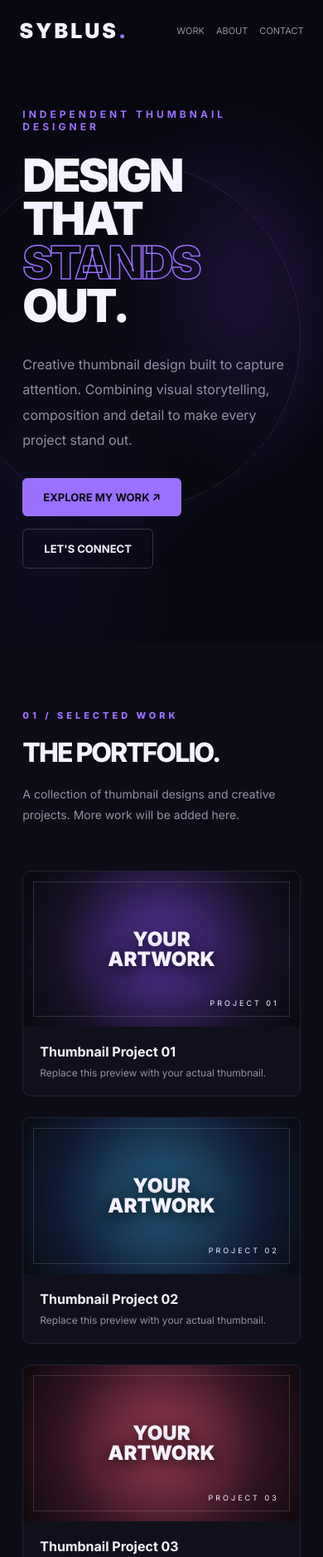
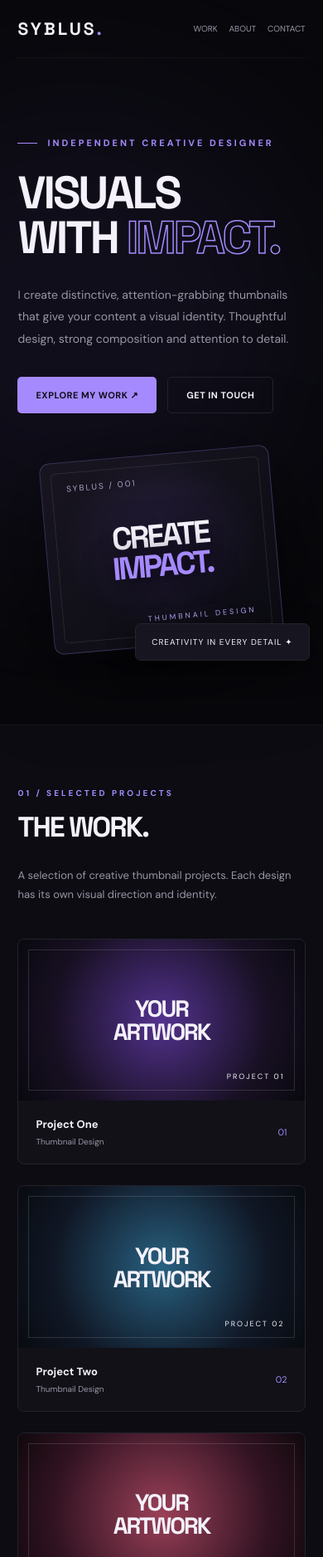
Before and after one commit to LegitSyblus/syblus-portfolio, a plain HTML site: page index.html in a window 390 px wide. Shown: the top 1876 px of the page at 83% size. Drawn offline with Linux system fonts and the light colour scheme.

Commit message:
index.html

```diff
--- a/index.html
+++ b/index.html
@@ -4,322 +4,360 @@
 <head>
 <meta charset="UTF-8">
 <meta name="viewport" content="width=device-width, initial-scale=1.0">
-<meta name="theme-color" content="#080810">
-<title>SYBLUS — Thumbnail Designer</title>
-<meta name="description" content="Official portfolio of Syblus, creative thumbnail designer.">
+<meta name="theme-color" content="#08080c">
+<title>Syblus — Creative Thumbnail Designer</title>
+<link rel="preconnect" href="https://fonts.googleapis.com">
+<link href="https://fonts.googleapis.com/css2?family=DM+Sans:wght@400;500;600;700;800&family=Space+Grotesk:wght@400;500;600;700&display=swap" rel="stylesheet">
 
 <style>
-@import url('https://fonts.googleapis.com/css2?family=Inter:wght@400;500;600;700;800;900&display=swap');
-
 :root {
-  --bg: #080810;
-  --panel: #10101c;
-  --purple: #9b70ff;
-  --text: #f5f3ff;
-  --muted: #9290a5;
+  --bg:#08080c;
+  --surface:#101016;
+  --line:#24232d;
+  --white:#f4f1fa;
+  --muted:#9995a6;
+  --accent:#a58aff;
 }
 
-* { margin: 0; padding: 0; box-sizing: border-box; }
+* {margin:0;padding:0;box-sizing:border-box}
+html {scroll-behavior:smooth}
+body {
+  background:var(--bg);
+  color:var(--white);
+  font-family:'DM Sans',sans-serif;
+  overflow-x:hidden;
+}
+a {color:inherit;text-decoration:none}
+button {font:inherit}
 
-html { scroll-behavior: smooth; }
+.wrap {width:min(1120px,88%);margin:auto}
 
-body {
-  background: var(--bg);
-  color: var(--text);
-  font-family: 'Inter', sans-serif;
-  overflow-x: hidden;
+nav {
+  height:82px;
+  display:flex;
+  align-items:center;
+  justify-content:space-between;
+  border-bottom:1px solid #ffffff0a;
+  position:relative;
+  z-index:5;
+}
+.logo {
+  font-family:'Space Grotesk',sans-serif;
+  font-size:25px;
+  font-weight:700;
+  letter-spacing:3px;
+}
+.logo span {color:var(--accent)}
+.links {display:flex;gap:34px}
+.links a {
+  font-size:12px;
+  color:var(--muted);
+  transition:.25s;
+}
+.links a:hover {color:white}
+
+.hero {
+  min-height:690px;
+  display:grid;
+  grid-template-columns:1.15fr .85fr;
+  align-items:center;
+  gap:45px;
+  position:relative;
+  padding:90px 0;
+}
+.hero:before {
+  content:"";
+  position:absolute;
+  width:550px;height:550px;
+  border-radius:50%;
+  background:#8060d412;
+  filter:blur(90px);
+  right:0;top:50px;
+  pointer-events:none;
+}
+.hero-content {position:relative;z-index:1}
+.eyebrow {
+  display:flex;
+  align-items:center;
+  gap:12px;
+  font-size:11px;
+  letter-spacing:3px;
+  color:var(--accent);
+  font-weight:700;
+  margin-bottom:27px;
+}
+.eyebrow:before {
+  content:"";
+  width:24px;height:1px;
+  background:var(--accent);
+}
+h1 {
+  font-family:'Space Grotesk',sans-serif;
+  font-size:clamp(55px,8vw,91px);
+  letter-spacing:-6px;
+  line-height:.98;
+  font-weight:700;
+}
+h1 span {
+  color:transparent;
+  -webkit-text-stroke:1.5px var(--accent);
+}
+.hero-copy {
+  max-width:430px;
+  color:var(--muted);
+  line-height:1.9;
+  font-size:14px;
+  margin:28px 0 32px;
+}
+.actions {display:flex;gap:13px;flex-wrap:wrap}
+.btn {
+  padding:14px 22px;
+  border-radius:5px;
+  font-size:11px;
+  font-weight:700;
+  letter-spacing:.5px;
+  transition:.25s;
+  display:inline-flex;
+  align-items:center;
+  justify-content:center;
+}
+.primary {background:var(--accent);color:#100d19}
+.primary:hover {background:#c2afff;transform:translateY(-3px)}
+.secondary {border:1px solid var(--line)}
+.secondary:hover {border-color:var(--accent)}
+
+.hero-art {
+  position:relative;
+  height:380px;
+  display:flex;
+  align-items:center;
+  justify-content:center;
+}
+.art-frame {
+  width:90%;
+  aspect-ratio:1.2;
+  border:1px solid #a58aff45;
+  background:
+    radial-gradient(ellipse at 50% 45%,#7050b83d,transparent 60%),
+    linear-gradient(145deg,#181520,#0b0b12);
+  border-radius:12px;
+  transform:rotate(-5deg);
+  box-shadow:0 25px 100px #0009;
+  display:flex;
+  align-items:center;
+  justify-content:center;
+  position:relative;
+}
+.art-frame:before {
+  content:"";
+  position:absolute;
+  inset:12px;
+  border:1px solid #ffffff18;
+  border-radius:6px;
+}
+.art-title {
+  text-align:center;
+  font-family:'Space Grotesk',sans-serif;
+  font-size:clamp(38px,5vw,64px);
+  font-weight:700;
+  line-height:.95;
+  letter-spacing:-3px;
+  text-shadow:0 5px 35px #000;
+}
+.art-title span {
+  display:block;
+  color:var(--accent);
+}
+.art-tag {
+  position:absolute;
+  bottom:27px;
+  right:30px;
+  font-size:9px;
+  letter-spacing:3px;
+  color:#b9a6ff;
+}
+.art-index {
+  position:absolute;
+  top:25px;left:30px;
+  font-size:10px;
+  color:#aaa1c0;
+  letter-spacing:2px;
+}
+.floating-label {
+  position:absolute;
+  right:-5px;bottom:12px;
+  padding:15px 19px;
+  background:#17151f;
+  border:1px solid var(--line);
+  border-radius:7px;
+  font-size:10px;
+  letter-spacing:1px;
+  box-shadow:0 10px 30px #0008;
 }
 
-a { color: inherit; text-decoration: none; }
-
-nav {
-  width: 100%;
-  padding: 24px 8%;
-  display: flex;
-  justify-content: space-between;
-  align-items: center;
-  position: absolute;
-  top: 0;
-  z-index: 10;
+.section {padding:100px 0}
+.section-top {
+  display:flex;
+  justify-content:space-between;
+  align-items:end;
+  gap:25px;
+  margin-bottom:42px;
 }
-
-.logo {
-  font-size: 25px;
-  font-weight: 900;
-  letter-spacing: 3px;
+.label {
+  color:var(--accent);
+  font-size:10px;
+  letter-spacing:3px;
+  font-weight:700;
+  margin-bottom:13px;
 }
-
-.logo span { color: var(--purple); }
-
-.nav-links {
-  display: flex;
-  gap: 32px;
-  font-size: 13px;
-  color: var(--muted);
+h2 {
+  font-family:'Space Grotesk',sans-serif;
+  font-size:clamp(34px,5vw,49px);
+  letter-spacing:-2px;
 }
-
-.nav-links a:hover { color: white; }
-
-.hero {
-  min-height: 750px;
-  display: flex;
-  align-items: center;
-  padding: 140px 10% 100px;
-  position: relative;
-  overflow: hidden;
-  background:
-    radial-gradient(ellipse at 75% 45%, #512b9940, transparent 40%),
-    radial-gradient(ellipse at 15% 85%, #25206030, transparent 40%);
+.sub {
+  color:var(--muted);
+  font-size:13px;
+  line-height:1.8;
+  max-width:390px;
 }
-
-.hero::before {
-  content: "";
-  position: absolute;
-  width: 420px;
-  height: 420px;
-  right: 7%;
-  top: 25%;
-  border: 1px solid #a17aff25;
-  border-radius: 50%;
-  box-shadow: 0 0 100px #8955ff12;
+.work {background:#0c0c12;border-top:1px solid #ffffff0b;border-bottom:1px solid #ffffff0b}
+.gallery {
+  display:grid;
+  grid-template-columns:repeat(2,1fr);
+  gap:25px;
 }
-
-.hero-content { max-width: 750px; position: relative; z-index: 2; }
-
-.eyebrow {
-  color: var(--purple);
-  font-size: 12px;
-  font-weight: 700;
-  letter-spacing: 4px;
-  margin-bottom: 25px;
+.project {
+  background:#111117;
+  border:1px solid var(--line);
+  border-radius:8px;
+  overflow:hidden;
+  transition:.3s;
 }
-
-.hero h1 {
-  font-size: clamp(55px, 10vw, 105px);
-  font-weight: 900;
-  line-height: .95;
-  letter-spacing: -6px;
+.project:hover {
+  transform:translateY(-5px);
+  border-color:#a58aff80;
 }
-
-.hero h1 span {
-  color: transparent;
-  -webkit-text-stroke: 1.5px var(--purple);
+.thumb {
+  aspect-ratio:16/9;
+  display:flex;
+  align-items:center;
+  justify-content:center;
+  position:relative;
+  overflow:hidden;
 }
-
-.hero p {
-  color: var(--muted);
-  font-size: 16px;
-  line-height: 1.9;
-  max-width: 490px;
-  margin: 30px 0;
+.thumb:after {
+  content:"";
+  position:absolute;
+  inset:12px;
+  border:1px solid #ffffff22;
 }
-
-.buttons { display: flex; gap: 15px; flex-wrap: wrap; }
-
-.btn {
-  padding: 15px 25px;
-  border-radius: 6px;
-  font-size: 13px;
-  font-weight: 700;
-  transition: .3s;
+.t1 {background:radial-gradient(circle at 50%,#53328e,#181023 65%,#09080e)}
+.t2 {background:radial-gradient(circle at 50%,#286181,#101725 65%,#080b10)}
+.t3 {background:radial-gradient(circle at 50%,#9a4058,#321322 65%,#10080c)}
+.t4 {background:radial-gradient(circle at 50%,#9a752f,#302314 65%,#100c08)}
+.thumb strong {
+  font-family:'Space Grotesk',sans-serif;
+  font-size:clamp(28px,4vw,46px);
+  letter-spacing:-2px;
+  text-align:center;
+  line-height:1;
+  z-index:1;
 }
-
-.btn-primary {
-  background: var(--purple);
-  color: #080810;
+.thumb small {
+  position:absolute;
+  z-index:2;
+  bottom:23px;right:24px;
+  font-size:9px;letter-spacing:2px;
 }
-
-.btn-primary:hover {
-  background: white;
-  transform: translateY(-3px);
+.project-info {
+  padding:20px 21px;
+  display:flex;
+  justify-content:space-between;
+  align-items:center;
+  gap:10px;
 }
-
-.btn-outline {
-  border: 1px solid #393448;
-}
-
-.btn-outline:hover { border-color: var(--purple); }
-
-section { padding: 110px 10%; }
-
-.section-label {
-  color: var(--purple);
-  font-size: 11px;
-  font-weight: 800;
-  letter-spacing: 4px;
-  margin-bottom: 18px;
-}
-
-.section-title {
-  font-size: clamp(32px, 5vw, 48px);
-  font-weight: 800;
-  letter-spacing: -2px;
-  margin-bottom: 18px;
-}
-
-.section-desc {
-  color: var(--muted);
-  line-height: 1.8;
-  max-width: 550px;
-  font-size: 14px;
-}
-
-.work { background: #0c0c16; }
-
-.gallery {
-  display: grid;
-  grid-template-columns: repeat(2, 1fr);
-  gap: 25px;
-  margin-top: 55px;
-}
-
-.project {
-  background: var(--panel);
-  border: 1px solid #242235;
-  border-radius: 10px;
-  overflow: hidden;
-  transition: .35s;
-}
-
-.project:hover {
-  transform: translateY(-7px);
-  border-color: #9b70ff80;
-}
-
-.preview {
-  aspect-ratio: 16 / 9;
-  display: flex;
-  align-items: center;
-  justify-content: center;
-  position: relative;
-  overflow: hidden;
-  background: radial-gradient(circle at 50% 50%, #58339b, #171126 65%, #090810);
-}
-
-.preview.two {
-  background: radial-gradient(circle at 50% 50%, #245d80, #101b32 65%, #080b13);
-}
-
-.preview.three {
-  background: radial-gradient(circle at 50% 50%, #9b3c54, #301321 65%, #10080d);
-}
-
-.preview.four {
-  background: radial-gradient(circle at 50% 50%, #96722b, #292015 65%, #100d08);
-}
-
-.preview::after {
-  content: "";
-  position: absolute;
-  inset: 12px;
-  border: 1px solid #ffffff25;
-}
-
-.preview h3 {
-  font-size: clamp(24px, 5vw, 48px);
-  font-weight: 900;
-  text-align: center;
-  line-height: 1;
-  text-shadow: 0 4px 20px #000;
-  z-index: 1;
-}
-
-.preview small {
-  position: absolute;
-  bottom: 23px;
-  right: 25px;
-  font-size: 9px;
-  letter-spacing: 3px;
-  z-index: 2;
-}
-
-.project-info { padding: 20px; }
-
-.project-info h3 { font-size: 16px; margin-bottom: 8px; }
-
-.project-info p { font-size: 12px; color: var(--muted); }
+.project-info h3 {font-size:13px}
+.project-info p {font-size:10px;color:var(--muted);margin-top:6px}
+.project-number {color:var(--accent);font-size:11px}
 
 .about-grid {
-  display: grid;
-  grid-template-columns: 1.2fr 1fr;
-  gap: 60px;
-  align-items: center;
-  margin-top: 35px;
+  display:grid;
+  grid-template-columns:1.1fr .9fr;
+  gap:80px;
+  align-items:center;
 }
-
-.about-text {
-  color: var(--muted);
-  font-size: 14px;
-  line-height: 2;
+.about-copy {
+  color:var(--muted);
+  font-size:14px;
+  line-height:2;
+  margin-top:22px;
 }
-
-.skills {
-  display: grid;
-  grid-template-columns: 1fr 1fr;
-  gap: 12px;
+.services {display:grid;grid-template-columns:1fr 1fr;gap:12px}
+.service {
+  padding:23px 17px;
+  background:var(--surface);
+  border:1px solid var(--line);
+  border-radius:6px;
 }
-
-.skill {
-  padding: 22px 15px;
-  background: var(--panel);
-  border: 1px solid #242235;
-  border-radius: 7px;
-  font-size: 12px;
-  font-weight: 700;
-}
-
-.skill span { color: var(--purple); margin-right: 8px; }
+.service span {color:var(--accent);font-size:18px}
+.service h3 {font-size:12px;margin-top:13px}
+.service p {font-size:10px;color:var(--muted);margin-top:6px}
 
 .contact {
-  text-align: center;
-  background: radial-gradient(ellipse at 50% 100%, #5c339b30, transparent 65%);
+  text-align:center;
+  background:radial-gradient(ellipse at center bottom,#6d4cae24,transparent 65%);
+  border-top:1px solid #ffffff0b;
 }
-
-.contact .section-desc { margin: 0 auto 30px; }
-
+.contact .sub {margin:20px auto 30px}
+.contact h2 {font-size:clamp(40px,7vw,67px)}
 footer {
-  border-top: 1px solid #22202d;
-  padding: 30px 10%;
-  display: flex;
-  justify-content: space-between;
-  color: var(--muted);
-  font-size: 11px;
+  border-top:1px solid var(--line);
+  padding:28px 0;
+  color:var(--muted);
+  font-size:10px;
+  letter-spacing:1px;
+  display:flex;
+  justify-content:space-between;
+  gap:15px;
 }
 
 .reveal {
-  opacity: 0;
-  transform: translateY(25px);
-  transition: .8s ease;
+  opacity:0;
+  transform:translateY(22px);
+  transition:opacity .7s,transform .7s;
 }
+.reveal.show {opacity:1;transform:translateY(0)}
 
-.reveal.visible {
-  opacity: 1;
-  transform: translateY(0);
+@media(max-width:750px) {
+  .hero {grid-template-columns:1fr;padding:95px 0 65px;gap:20px}
+  .hero-art {height:290px}
+  .art-frame {width:80%}
+  .section {padding:75px 0}
+  .section-top {align-items:start;flex-direction:column}
+  .about-grid {grid-template-columns:1fr;gap:35px}
 }
-
-@media(max-width: 700px) {
-  nav { padding: 22px 6%; }
-  .nav-links { gap: 14px; font-size: 11px; }
-  .hero { min-height: 680px; padding: 130px 7% 90px; }
-  .hero h1 { letter-spacing: -3px; }
-  section { padding: 80px 7%; }
-  .gallery { grid-template-columns: 1fr; }
-  .about-grid { grid-template-columns: 1fr; gap: 30px; }
-  footer { gap: 15px; flex-direction: column; }
-}
-
-@media(max-width: 380px) {
-  .nav-links { gap: 9px; }
-  .logo { font-size: 20px; }
+@media(max-width:500px) {
+  .wrap {width:89%}
+  nav {height:70px}
+  .logo {font-size:21px}
+  .links {gap:14px}
+  .links a {font-size:10px}
+  h1 {letter-spacing:-3px}
+  .gallery {grid-template-columns:1fr}
+  .services {gap:9px}
+  .service {padding:17px 12px}
+  footer {flex-direction:column}
 }
 </style>
 </head>
 
 <body>
 
+<div class="wrap">
 <nav>
-  <a href="#" class="logo">SYBLUS<span>.</span></a>
-  <div class="nav-links">
+  <a class="logo" href="#">SYBLUS<span>.</span></a>
+  <div class="links">
     <a href="#work">WORK</a>
     <a href="#about">ABOUT</a>
     <a href="#contact">CONTACT</a>
@@ -328,130 +366,119 @@ footer {
 
 <header class="hero">
   <div class="hero-content reveal">
-    <div class="eyebrow">INDEPENDENT THUMBNAIL DESIGNER</div>
-    <h1>DESIGN<br>THAT <span>STANDS</span><br>OUT.</h1>
-    <p>
-      Creative thumbnail design built to capture attention.
-      Combining visual storytelling, composition and detail
-      to make every project stand out.
+    <div class="eyebrow">INDEPENDENT CREATIVE DESIGNER</div>
+    <h1>VISUALS<br>WITH <span>IMPACT.</span></h1>
+    <p class="hero-copy">
+      I create distinctive, attention-grabbing thumbnails
+      that give your content a visual identity.
+      Thoughtful design, strong composition and attention to detail.
     </p>
-    <div class="buttons">
-      <a href="#work" class="btn btn-primary">EXPLORE MY WORK ↗</a>
-      <a href="#contact" class="btn btn-outline">LET'S CONNECT</a>
+    <div class="actions">
+      <a href="#work" class="btn primary">EXPLORE MY WORK ↗</a>
+      <a href="#contact" class="btn secondary">GET IN TOUCH</a>
     </div>
   </div>
+
+  <div class="hero-art reveal">
+    <div class="art-frame">
+      <div class="art-index">SYBLUS / 001</div>
+      <div class="art-title">CREATE<span>IMPACT.</span></div>
+      <div class="art-tag">THUMBNAIL DESIGN</div>
+    </div>
+    <div class="floating-label">CREATIVITY IN EVERY DETAIL ✦</div>
+  </div>
 </header>
+</div>
 
-<section class="work" id="work">
-  <div class="reveal">
-    <div class="section-label">01 / SELECTED WORK</div>
-    <h2 class="section-title">THE PORTFOLIO.</h2>
-    <p class="section-desc">
-      A collection of thumbnail designs and creative projects.
-      More work will be added here.
-    </p>
+<section class="work section" id="work">
+<div class="wrap">
+  <div class="section-top reveal">
+    <div>
+      <div class="label">01 / SELECTED PROJECTS</div>
+      <h2>THE WORK.</h2>
+    </div>
+    <p class="sub">A selection of creative thumbnail projects. Each design has its own visual direction and identity.</p>
   </div>
 
   <div class="gallery">
     <article class="project reveal">
-      <div class="preview">
-        <h3>YOUR<br>ARTWORK</h3>
-        <small>PROJECT 01</small>
-      </div>
-      <div class="project-info">
-        <h3>Thumbnail Project 01</h3>
-        <p>Replace this preview with your actual thumbnail.</p>
-      </div>
+      <div class="thumb t1"><strong>YOUR<br>ARTWORK</strong><small>PROJECT 01</small></div>
+      <div class="project-info"><div><h3>Project One</h3><p>Thumbnail Design</p></div><span class="project-number">01</span></div>
     </article>
-
     <article class="project reveal">
-      <div class="preview two">
-        <h3>YOUR<br>ARTWORK</h3>
-        <small>PROJECT 02</small>
-      </div>
-      <div class="project-info">
-        <h3>Thumbnail Project 02</h3>
-        <p>Replace this preview with your actual thumbnail.</p>
-      </div>
+      <div class="thumb t2"><strong>YOUR<br>ARTWORK</strong><small>PROJECT 02</small></div>
+      <div class="project-info"><div><h3>Project Two</h3><p>Thumbnail Design</p></div><span class="project-number">02</span></div>
     </article>
-
     <article class="project reveal">
-      <div class="preview three">
-        <h3>YOUR<br>ARTWORK</h3>
-        <small>PROJECT 03</small>
-      </div>
-      <div class="project-info">
-        <h3>Thumbnail Project 03</h3>
-        <p>Replace this preview with your actual thumbnail.</p>
-      </div>
+      <div class="thumb t3"><strong>YOUR<br>ARTWORK</strong><small>PROJECT 03</small></div>
+      <div class="project-info"><div><h3>Project Three</h3><p>Thumbnail Design</p></div><span class="project-number">03</span></div>
     </article>
-
     <article class="project reveal">
-      <div class="preview four">
-        <h3>YOUR<br>ARTWORK</h3>
-        <small>PROJECT 04</small>
-      </div>
-      <div class="project-info">
-        <h3>Thumbnail Project 04</h3>
-        <p>Replace this preview with your actual thumbnail.</p>
-      </div>
+      <div class="thumb t4"><strong>YOUR<br>ARTWORK</strong><small>PROJECT 04</small></div>
+      <div class="project-info"><div><h3>Project Four</h3><p>Thumbnail Design</p></div><span class="project-number">04</span></div>
     </article>
   </div>
+</div>
 </section>
 
-<section id="about">
-  <div class="section-label">02 / WHO I AM</div>
-  <h2 class="section-title">BEHIND THE DESIGN.</h2>
+<section class="section" id="about">
+<div class="wrap">
   <div class="about-grid">
-    <p class="about-text">
-      I'm Syblus, a creative thumbnail designer passionate
-      about creating professional and eye-catching visuals.
-      <br><br>
-      I focus on quality, creativity and efficient delivery.
-      My goal is to help creators present their content
-      with thumbnails that leave a lasting impression.
-      <br><br>
-      Open to individual projects and long-term collaborations.
-    </p>
-    <div class="skills">
-      <div class="skill"><span>✦</span> Thumbnail Design</div>
-      <div class="skill"><span>✦</span> Visual Composition</div>
-      <div class="skill"><span>✦</span> Typography</div>
-      <div class="skill"><span>✦</span> Color Grading</div>
+    <div class="reveal">
+      <div class="label">02 / THE DESIGNER</div>
+      <h2>BEHIND<br>THE VISUALS.</h2>
+      <p class="about-copy">
+        I'm Syblus, a creative thumbnail designer passionate
+        about making visuals that stand out.
+        <br><br>
+        My approach combines composition, typography,
+        color and visual storytelling to create thumbnails
+        that communicate effectively.
+        <br><br>
+        I value quality, efficient delivery and long-term
+        creative relationships.
+      </p>
+    </div>
+    <div class="services reveal">
+      <div class="service"><span>✳</span><h3>THUMBNAIL DESIGN</h3><p>Eye-catching visual concepts.</p></div>
+      <div class="service"><span>✳</span><h3>COMPOSITION</h3><p>Balanced and engaging layouts.</p></div>
+      <div class="service"><span>✳</span><h3>TYPOGRAPHY</h3><p>Strong and readable text.</p></div>
+      <div class="service"><span>✳</span><h3>COLOR GRADING</h3><p>Atmosphere and visual depth.</p></div>
     </div>
   </div>
+</div>
 </section>
 
-<section class="contact" id="contact">
-  <div class="section-label">03 / GET IN TOUCH</div>
-  <h2 class="section-title">HAVE A PROJECT?</h2>
-  <p class="section-desc">
-    Let's create something worth looking at.
-    Get in touch for commissions and collaborations.
+<section class="contact section" id="contact">
+<div class="wrap reveal">
+  <div class="label">03 / LET'S COLLABORATE</div>
+  <h2>HAVE AN IDEA?</h2>
+  <p class="sub">
+    Looking for a creative thumbnail designer?
+    Let's bring your next project to life.
   </p>
-  <a href="mailto:YOUR-EMAIL-HERE" class="btn btn-primary">
-    CONTACT SYBLUS ↗
-  </a>
+  <a href="mailto:YOUR-EMAIL-HERE" class="btn primary">CONTACT SYBLUS ↗</a>
+</div>
 </section>
 
+<div class="wrap">
 <footer>
-  <div>© 2026 SYBLUS. ALL RIGHTS RESERVED.</div>
-  <div>DESIGNED WITH CREATIVITY.</div>
+  <span>© 2026 SYBLUS. ALL RIGHTS RESERVED.</span>
+  <span>INDEPENDENT THUMBNAIL DESIGNER.</span>
 </footer>
+</div>
 
 <script>
 const observer = new IntersectionObserver(entries => {
   entries.forEach(entry => {
-    if (entry.isIntersecting) {
-      entry.target.classList.add('visible');
+    if(entry.isIntersecting) {
+      entry.target.classList.add('show');
       observer.unobserve(entry.target);
     }
   });
-}, { threshold: 0.12 });
+},{threshold:0.12});
 
-document.querySelectorAll('.reveal').forEach(element => {
-  observer.observe(element);
-});
+document.querySelectorAll('.reveal').forEach(el => observer.observe(el));
 </script>
 
 </body>
```
